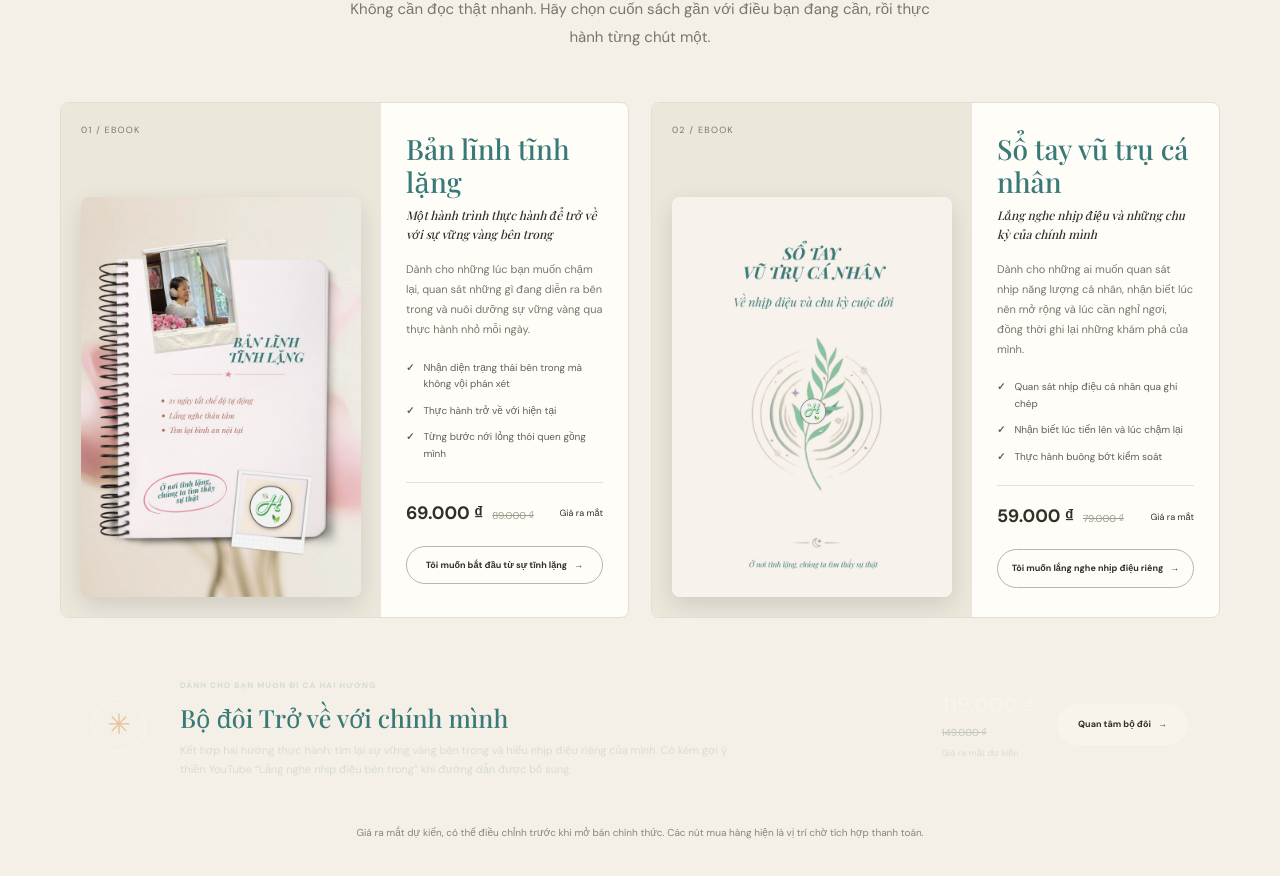
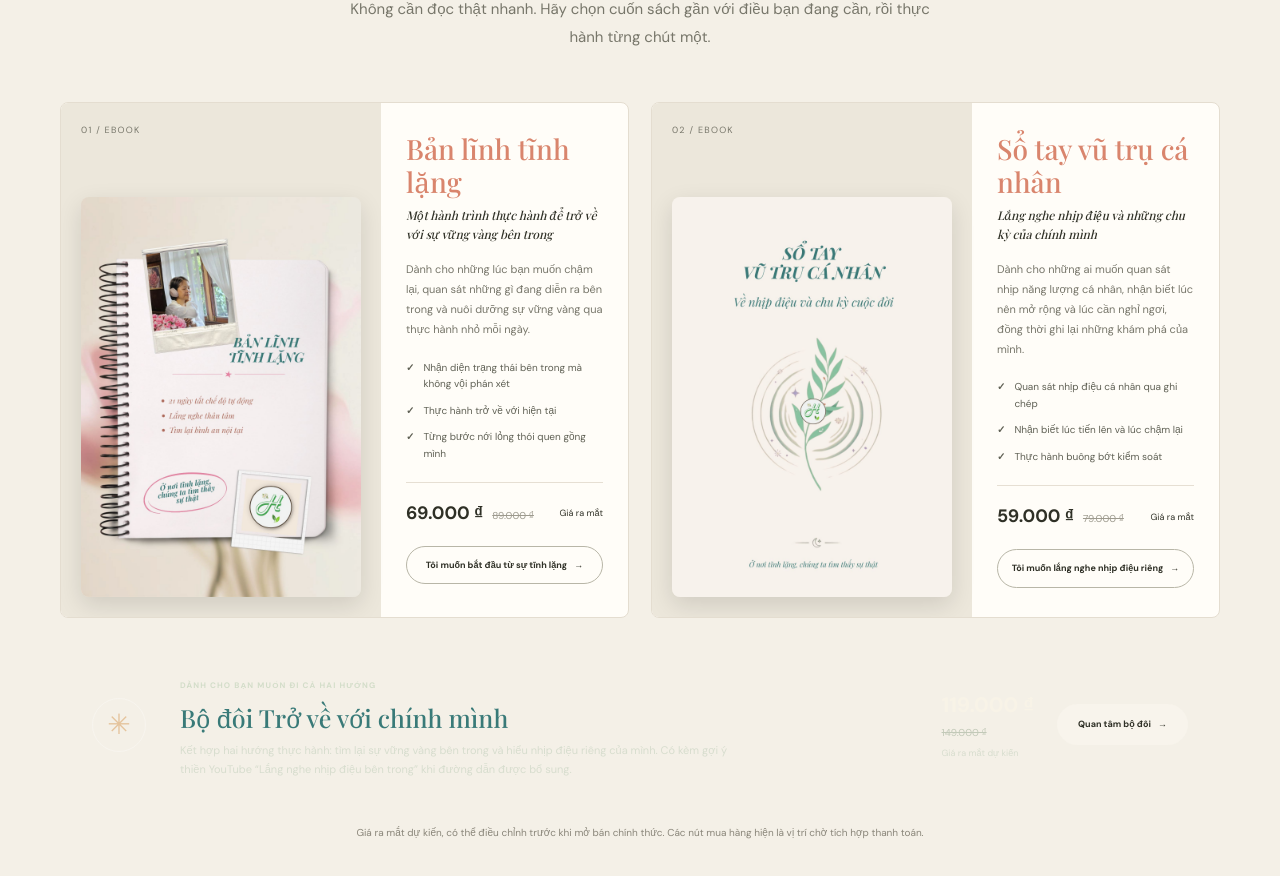
Before and after one commit to ThanhHuong25/gpt_quiz, a Next.js app: page / in a window 1280 px wide. Shown: the part 3912-4788 px from the top of the page. Built offline with nearby package versions, Linux system fonts and the light colour scheme; a web font is replaced by a local one.

Commit message:
Update book card title color to Warm Coral
Change the color of book card titles to Warm Coral.

```diff
--- a/app/globals.css
+++ b/app/globals.css
@@ -290,3 +290,7 @@ h1 em, h2 em, h3 em, h4 em, h5 em, h6 em, p em, em, i {
   color: var(--warm-coral) !important;
   font-style: italic !important;
 }
+/* Đổi màu tiêu đề của 2 thẻ sách sang màu Warm Coral */
+.book-card-content h3 {
+  color: var(--warm-coral) !important;
+}
```
